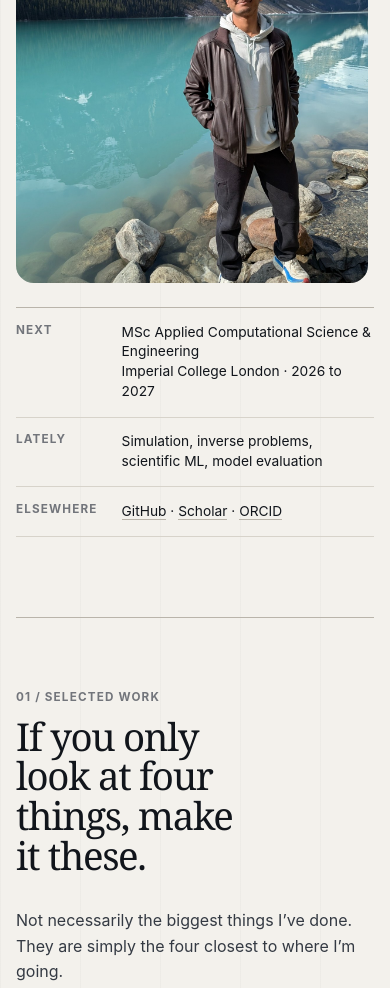
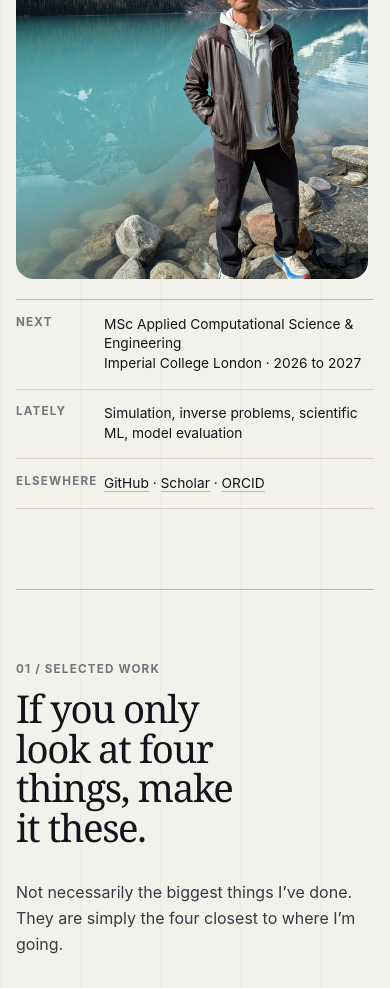
Before and after one commit to guptaaryanr/guptaaryanr.github.io, a plain HTML site: page index.html in a window 390 px wide. Shown: the part 1205-2193 px from the top of the page. Drawn offline with Linux system fonts and the light colour scheme.

Commit message:
image fit issue resolution

```diff
--- a/assets/css/site.css
+++ b/assets/css/site.css
@@ -247,8 +247,16 @@
 :where(a, button, [tabindex]):focus-visible { outline: 2px solid var(--accent); outline-offset: 4px; }
 
 @media (max-width: 920px) {
-    .home-hero { grid-template-columns: 1fr; min-height: auto; }
-    .profile-panel { display: grid; grid-template-columns: minmax(12rem, .5fr) 1fr; gap: 1.5rem; align-items: start; }
+    .home-hero { grid-template-columns: 1fr; min-height: auto; gap: 3.5rem; }
+    .hero-copy { max-width: none; }
+    .hero-copy h1 { max-width: 16ch; }
+    .hero-deck { max-width: 40rem; }
+    .profile-panel {
+        width: 100%; max-width: none; justify-self: stretch;
+        display: grid; grid-template-columns: minmax(15rem, .7fr) minmax(18rem, 1fr);
+        gap: 2rem; align-items: start;
+    }
+    .portrait { width: min(100%, 20rem); justify-self: start; }
     .profile-details { margin-top: 0; }
     .split-heading, .about-split, .page-hero, .cv-panel { grid-template-columns: 1fr; gap: 2rem; }
     .split-heading > p { justify-self: start; }
@@ -261,6 +269,14 @@
     .section-rail a { padding: 0; }
     .footer-grid { grid-template-columns: 1fr 1fr; }
     .footer-meta { grid-column: 1 / -1; }
+}
+
+@media (max-width: 780px) {
+    .home-hero { gap: 3rem; }
+    .hero-copy h1 { max-width: 14ch; }
+    .profile-panel { grid-template-columns: 1fr; gap: 1.25rem; }
+    .portrait { width: min(100%, 22rem); }
+    .profile-details { width: min(100%, 32rem); }
 }
 
 @media (max-width: 700px) {
@@ -276,9 +292,11 @@
     .site-nav a { display: block; padding: .9rem 0; font-size: 1rem; }
     .site-nav a::after { display: none; }
     h1 { font-size: clamp(3rem, 14vw, 4.6rem); }
-    .home-hero { padding-block: 3.5rem 5rem; }
+    .home-hero { padding-block: 3.5rem 5rem; gap: 2.75rem; }
+    .hero-copy h1 { max-width: none; }
     .profile-panel { grid-template-columns: 1fr; }
     .portrait { max-width: 22rem; }
+    .profile-row { grid-template-columns: 4.7rem minmax(0, 1fr); gap: .8rem; }
     .home-section { padding-block: 4.5rem; }
     .feature-row { grid-template-columns: 2.4rem minmax(0, 1fr) 1.5rem; gap: .8rem; }
     .feature-meta { grid-column: 2 / 3; grid-row: 1; }
```
